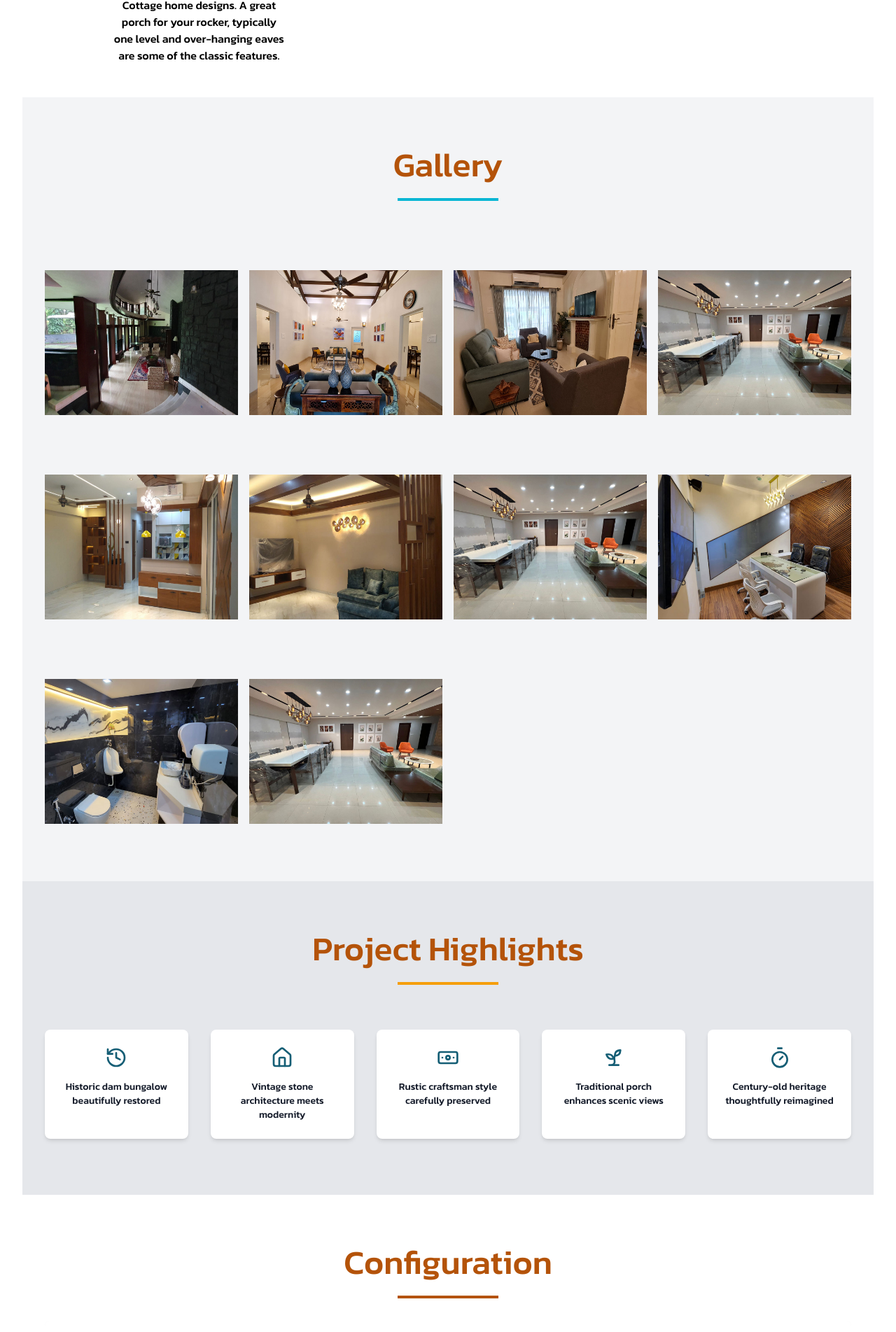
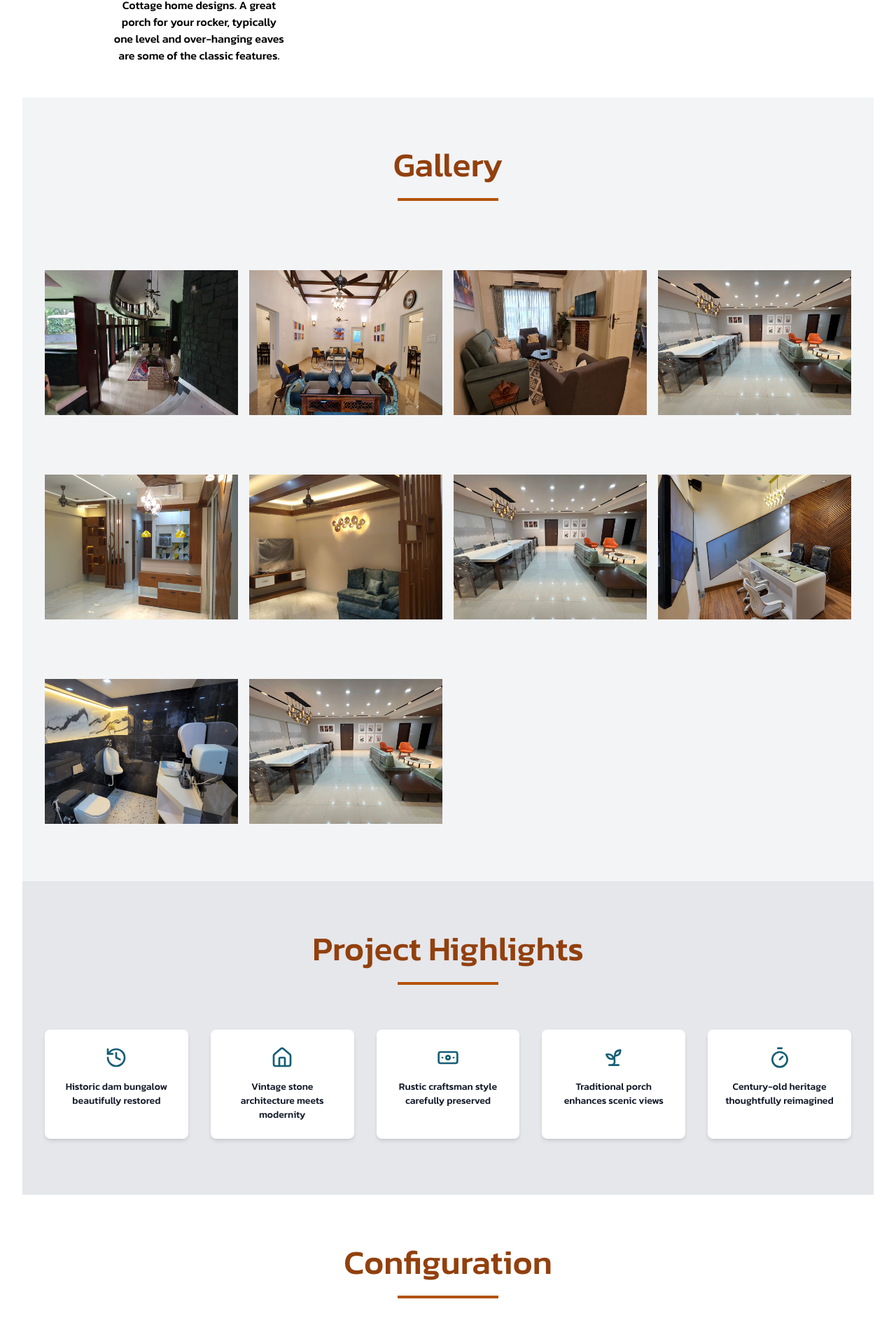
Before and after one commit to AkshayKalamkarr/supremeinfrastructure, a Next.js app: page /project/commercialprojects/project-1 in a window 1280 px wide. Shown: the part 877-2780 px from the top of the page at 70% size. Built offline with nearby package versions, Linux system fonts and the light colour scheme.

Commit message:
commercial project amber 800

```diff
--- a/app/project/commercialprojects/[slug]/page.jsx
+++ b/app/project/commercialprojects/[slug]/page.jsx
@@ -70,7 +70,7 @@ export default function ProjectPage({ params }) {
         <section className='py-8 px-4 sm:px-6 lg:px-8'>
           <div className='flex flex-col lg:flex-row items-start mx-auto w-full'>
             <div className='lg:w-1/2 lg:pr-6 text-center'>
-              <h1 className='text-2xl md:text-5xl font-bold mb-4 text-amber-700 text-center lg:text-center md:my-8 md:ml-24'>
+              <h1 className='text-2xl md:text-5xl font-bold mb-4 text-amber-800 text-center lg:text-center md:my-8 md:ml-24'>
                 {project.title}
               </h1>
               <p className='mb-4 text-sm md:text-base text-black lg:text-center lg:ml-24'>
@@ -91,10 +91,10 @@ export default function ProjectPage({ params }) {
 
         {(project.galleryImages || project.videos) && (
           <section className='bg-gray-100 py-12 px-4 sm:px-6 lg:px-8 w-full'>
-            <h2 className="text-3xl md:text-4xl lg:text-5xl font-xl mb-8 text-center text-amber-700 md:my-6">
+            <h2 className="text-3xl md:text-4xl lg:text-5xl font-xl mb-8 text-center text-amber-800 md:my-6">
               Gallery
             </h2>
-            <div className="w-36 h-1 bg-gradient-to-r bg-cyan-500 hover:bg-cyan-600 mx-auto mb-8"></div>
+            <div className="w-36 h-1 bg-gradient-to-r bg-amber-700 hover:bg-amber-700 mx-auto mb-8"></div>
 
             {/* Videos Section */}
             {project.videos && project.videos.length > 0 && (
@@ -142,10 +142,10 @@ export default function ProjectPage({ params }) {
 
         {project.highlights && (
           <div className="bg-gray-200 py-12 px-4 sm:px-6 lg:px-8 w-full">
-            <h2 className="text-3xl md:text-4xl lg:text-5xl font-xl mb-8 text-center text-amber-700 md:my-6">
+            <h2 className="text-3xl md:text-4xl lg:text-5xl font-xl mb-8 text-center text-amber-800 md:my-6">
               Project Highlights
             </h2>
-            <div className="w-36 h-1 bg-gradient-to-r bg-amber-500 hover:bg-cyan-600 mx-auto mb-8"></div>
+            <div className="w-36 h-1 bg-gradient-to-r bg-amber-700 hover:bg-amber-700 mx-auto mb-8"></div>
             <div className="grid grid-cols-1 sm:grid-cols-2 lg:grid-cols-5 gap-8 w-full">
               {project.highlights.map((item, index) => {
                 const IconComponent = highlightsIcon[item.icon];
@@ -165,10 +165,10 @@ export default function ProjectPage({ params }) {
 
         {/* Configuration Section */}
         <section className='bg-white py-12 px-4 sm:px-6 lg:px-8 w-full'>
-          <h2 className="text-3xl md:text-4xl lg:text-5xl font-xl mb-8 text-center text-amber-700 md:my-6">
+          <h2 className="text-3xl md:text-4xl lg:text-5xl font-xl mb-8 text-center text-amber-800 md:my-6">
             Configuration
           </h2>
-          <div className="w-36 h-1 bg-gradient-to-r bg-amber-700 hover:bg-yellow-600 mx-auto mb-8"></div>
+          <div className="w-36 h-1 bg-gradient-to-r bg-amber-700 hover:bg-amber-600 mx-auto mb-8"></div>
 
           <div className="overflow-x-auto mb-12">
             <table className="w-full border-collapse bg-white shadow-md rounded-lg">
```
